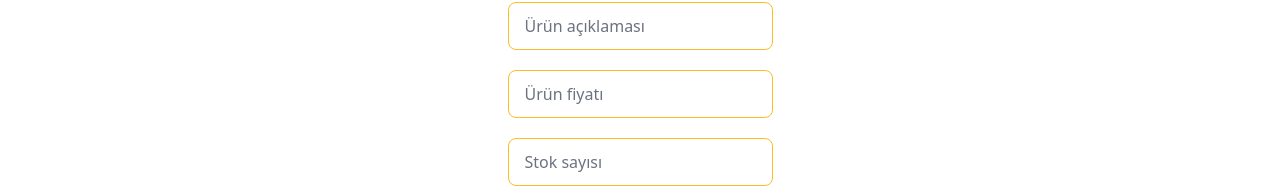
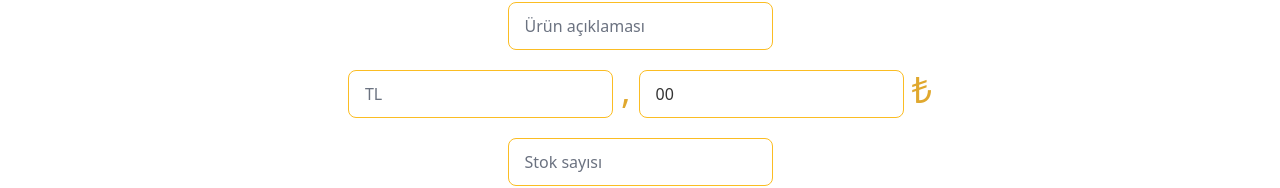
Before and after one commit to ErcouldnT/ciftdikis.com, a SvelteKit app: page /ilanver in a window 1280 px wide. Shown: the part 430-618 px from the top of the page. Built offline with nearby package versions, Linux system fonts and the light colour scheme; no server answers; the database is empty.

Commit message:
ondalıklı fiyat alma yeri

```diff
--- a/src/routes/ilanver/+page.svelte
+++ b/src/routes/ilanver/+page.svelte
@@ -14,6 +14,7 @@
 	let tagsString;
 	let açıklama;
 	let fiyat;
+	let kurus = "00";
 	let seçilenKategori;
 	let resim;
 	let amount;
@@ -80,7 +81,10 @@
 			if (!isim) return;
 			if (!açıklama) return;
 			if (!fiyat) return;
+			if (!kurus) return (kurus = '00');
 			if (!seçilenKategori) return;
+
+			let ondalıklıFiyat = Number(fiyat + "." + kurus);
 
 			const tags = taglarıAyır();
 			choosenColors();
@@ -103,7 +107,7 @@
 							email: $user.email,
 							photoURL: $user.photoURL
 						},
-						fiyat,
+						ondalıklıFiyat,
 						link,
 						tags,
 						colors,
@@ -176,13 +180,25 @@
 			class="input input-bordered input-warning w-full max-w-xs"
 		/>
 	</div>
+	<div class="flex gap-2">
 		<div>
 			<input
 				bind:value={fiyat}
 				type="text"
-			placeholder="Ürün fiyatı"
+				placeholder="TL"
 				class="input input-bordered input-warning w-full max-w-xs"
 			/>
+		</div>
+		<p class="text-center text-4xl text-primary">,</p>
+		<div>
+			<input
+				bind:value={kurus}
+				type="text"
+				placeholder="Kuruş"
+				class="input input-bordered input-warning w-full max-w-xs"
+			/>
+		</div>
+		<p class="text-center text-4xl text-primary">₺</p>
 	</div>
 	<div>
 		<input
```
Lines whose indentation alone changed are shown as unchanged.
